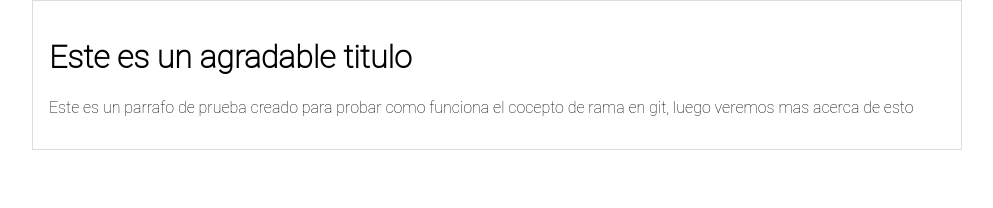
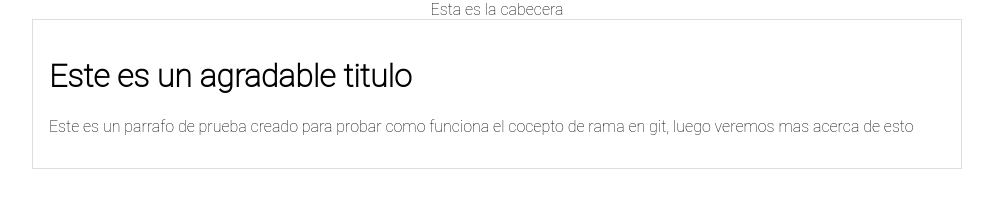
Before and after one commit to gustavolora/vlog.github.io, a plain HTML site: page index.html in a window 1280 px wide. Shown: the whole page, without its empty margins (143-1136 px from the left). Drawn offline with Linux system fonts and the light colour scheme.

Commit message:
Estructura inicial de cabecera

```diff
--- a/index.html
+++ b/index.html
@@ -6,6 +6,9 @@
     <title>Title</title>
 </head>
 <body>
+    <div id="cabecera">
+        Esta es la cabecera
+    </div>
     <div id="container">
         <h1>Este es un agradable titulo</h1>
         <p>Este es un parrafo de prueba creado para probar como funciona
```
